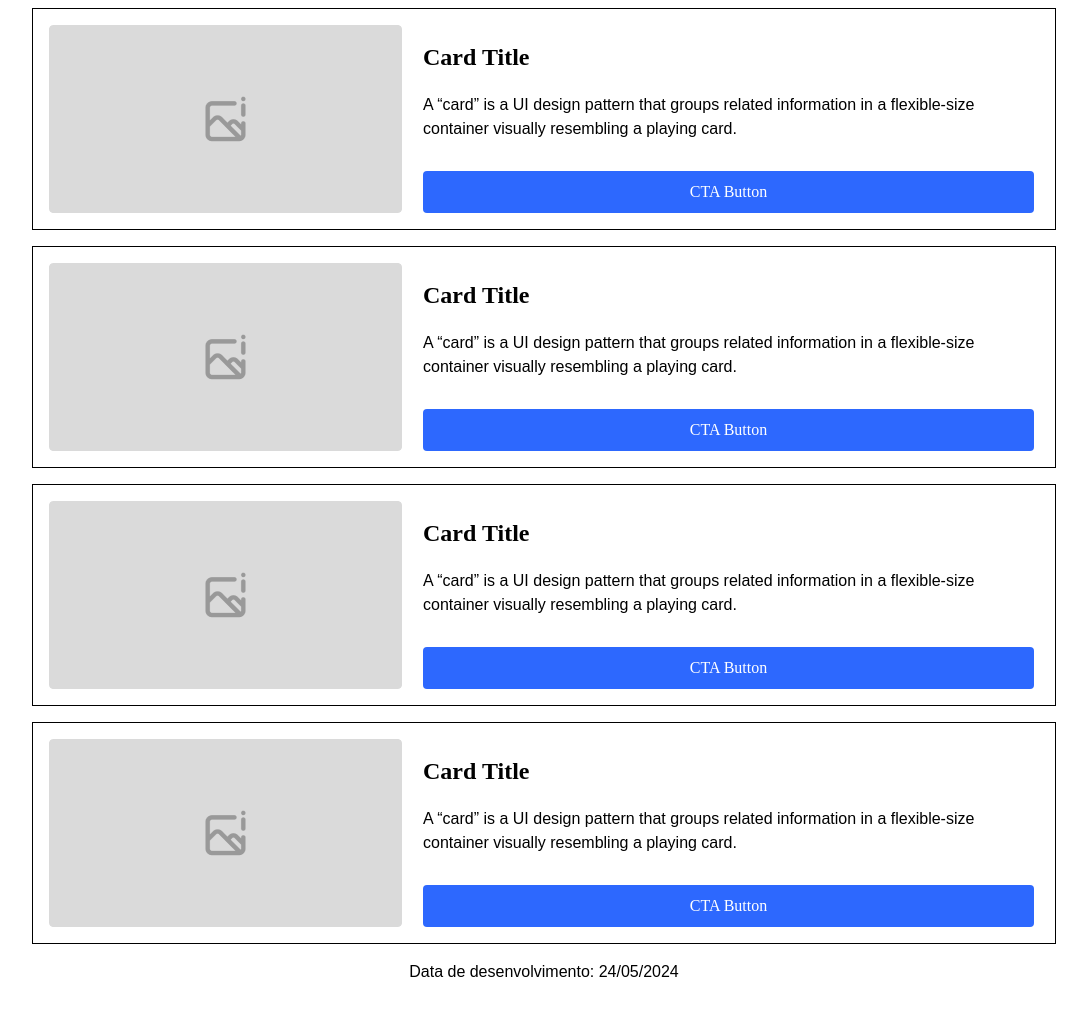
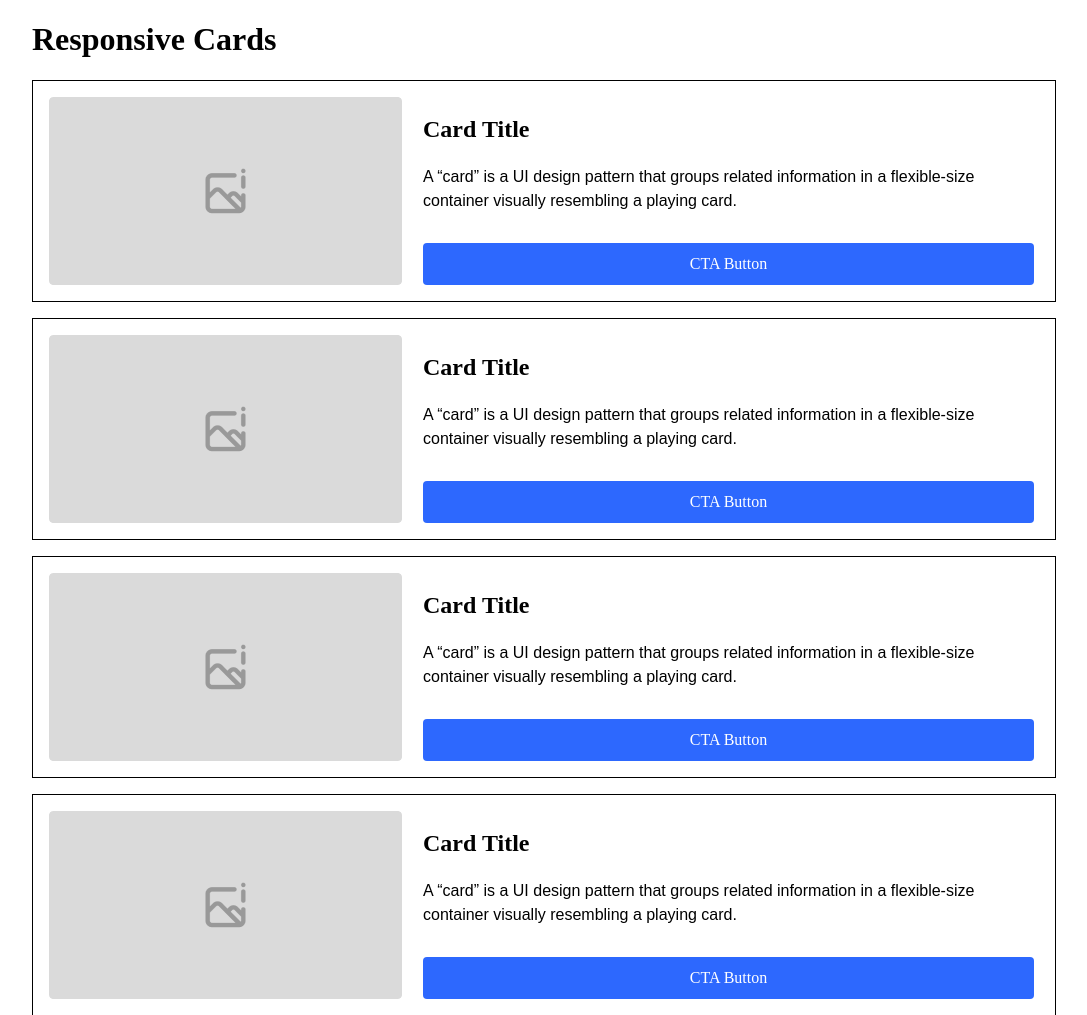
Before and after one commit to RikelmeFront-end/Atividades, a plain HTML site: page card-responsivo/index.html in a window 1280 px wide. Shown: the top 1015 px of the page, without its empty margins (96-1183 px from the left). Drawn offline with Linux system fonts and the light colour scheme.

Commit message:
adicao de titulo h1

```diff
--- a/card-responsivo/index.html
+++ b/card-responsivo/index.html
@@ -9,6 +9,7 @@
 <body>
    <div id="card">
      <div class="container">
+        <H1>Responsive Cards</H1>
         <div class="box">
             <img src="img/Image.png" alt="">
             <div class="info">
```
